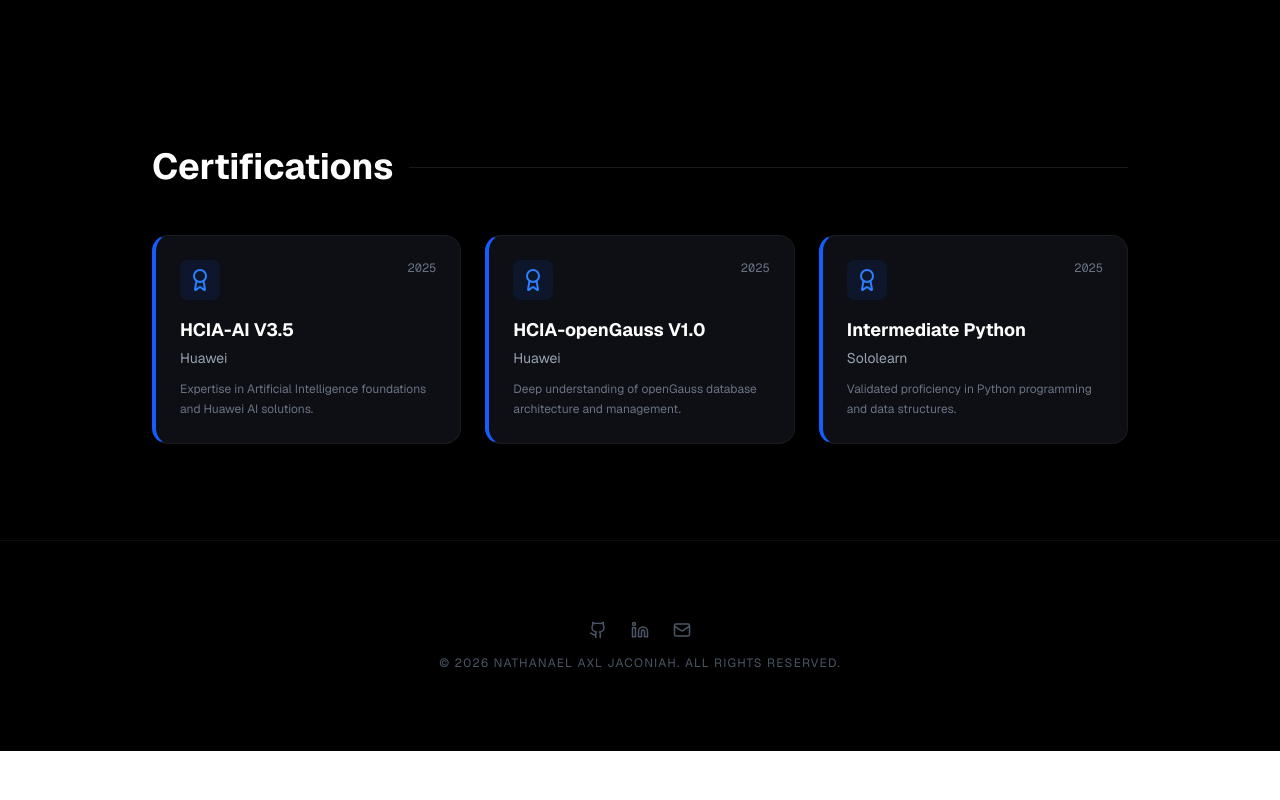
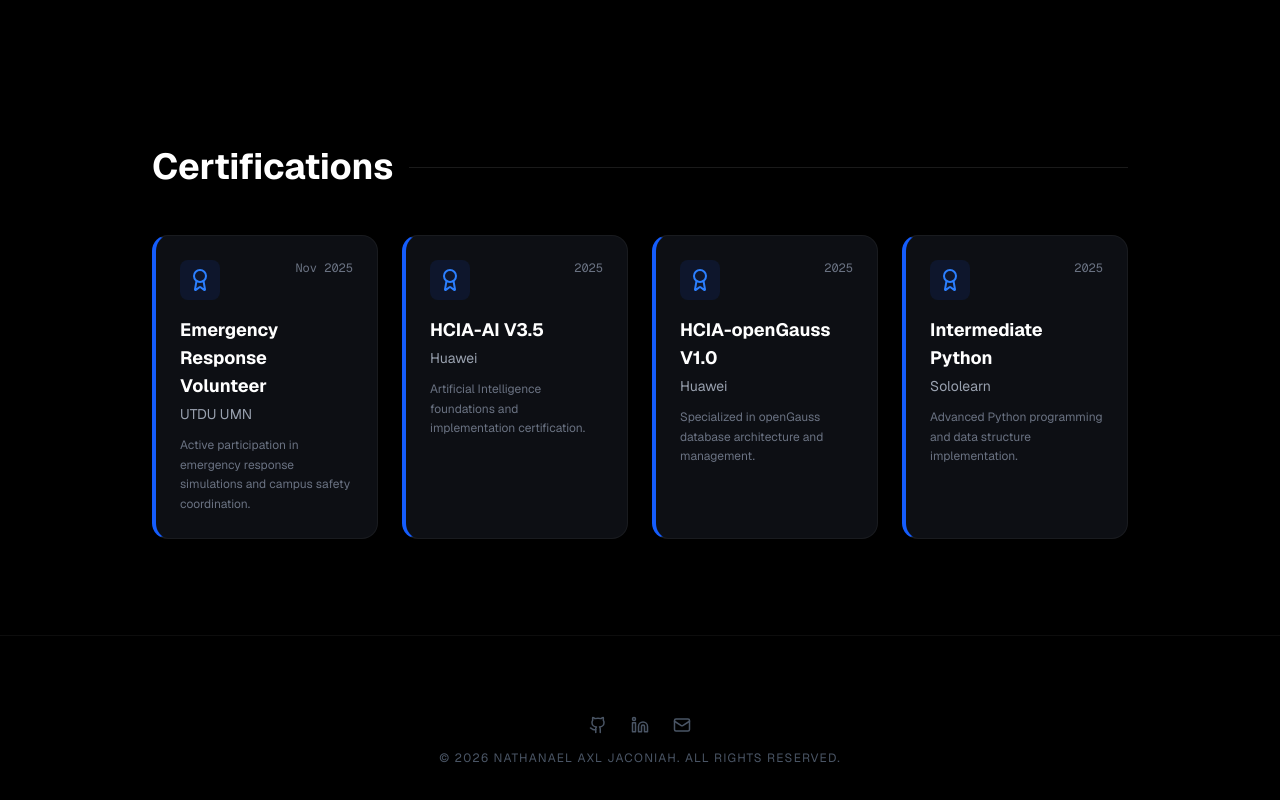
Before and after one commit to NathanaelAxl/my-portfolio, a Next.js app: page / in a window 1280 px wide. Shown: the part 2896-3696 px from the top of the page. Before the commit the page ends 3647 px from the top, so only its background shows below. Built offline with nearby package versions, Linux system fonts and the light colour scheme.

Commit message:
docs: add UTDU emergency response volunteer certificate

```diff
--- a/app/page.tsx
+++ b/app/page.tsx
@@ -32,9 +32,9 @@
         </div>
 
         <div className="flex flex-wrap justify-center gap-4">
-          <SocialLink href="https://github.com/" icon={<Github size={20}/>} label="GitHub" />
-          <SocialLink href="https://linkedin.com/in/" icon={<Linkedin size={20}/>} label="LinkedIn" />
-          <SocialLink href="mailto:email@kamu.com" icon={<Mail size={20}/>} label="Email" />
+          <SocialLink href="https://github.com/" icon={<Github size={20} />} label="GitHub" />
+          <SocialLink href="https://linkedin.com/in/" icon={<Linkedin size={20} />} label="LinkedIn" />
+          <SocialLink href="mailto:email@kamu.com" icon={<Mail size={20} />} label="Email" />
         </div>
       </section>
 
@@ -117,31 +117,43 @@
         </div>
       </section>
 
-      {/* CERTIFICATIONS */}
+      {/* CERTIFICATIONS SECTION */}
       <section id="certificates" className="max-w-5xl mx-auto py-24 px-6">
         <div className="flex items-center gap-4 mb-12">
           <h2 className="text-4xl font-bold">Certifications</h2>
           <div className="h-[1px] flex-grow bg-white/10"></div>
         </div>
-        <div className="grid grid-cols-1 md:grid-cols-3 gap-6">
+        <div className="grid grid-cols-1 md:grid-cols-2 lg:grid-cols-4 gap-6">
+
+          {/* Sertifikat Baru: UTDU */}
+          <CertificateCard
+            title="Emergency Response Volunteer"
+            issuer="UTDU UMN"
+            date="Nov 2025"
+            desc="Active participation in emergency response simulations and campus safety coordination."
+          />
+
           <CertificateCard
             title="HCIA-AI V3.5"
             issuer="Huawei"
             date="2025"
-            desc="Expertise in Artificial Intelligence foundations and Huawei AI solutions."
+            desc="Artificial Intelligence foundations and implementation certification."
           />
+
           <CertificateCard
             title="HCIA-openGauss V1.0"
             issuer="Huawei"
             date="2025"
-            desc="Deep understanding of openGauss database architecture and management."
+            desc="Specialized in openGauss database architecture and management."
           />
+
           <CertificateCard
             title="Intermediate Python"
             issuer="Sololearn"
             date="2025"
-            desc="Validated proficiency in Python programming and data structures."
+            desc="Advanced Python programming and data structure implementation."
           />
+
         </div>
       </section>
 
@@ -193,8 +205,8 @@
       </div>
       <p className="text-gray-400 mb-8 leading-relaxed flex-grow">{desc}</p>
       <div className="flex gap-6">
-        <button className="flex items-center gap-2 text-sm text-gray-400 hover:text-white transition"><Github size={16}/> Source</button>
-        <button className="flex items-center gap-2 text-sm text-gray-400 hover:text-white transition"><ExternalLink size={16}/> Demo</button>
+        <button className="flex items-center gap-2 text-sm text-gray-400 hover:text-white transition"><Github size={16} /> Source</button>
+        <button className="flex items-center gap-2 text-sm text-gray-400 hover:text-white transition"><ExternalLink size={16} /> Demo</button>
       </div>
     </div>
   );
```
Lines whose indentation alone changed are shown as unchanged.
